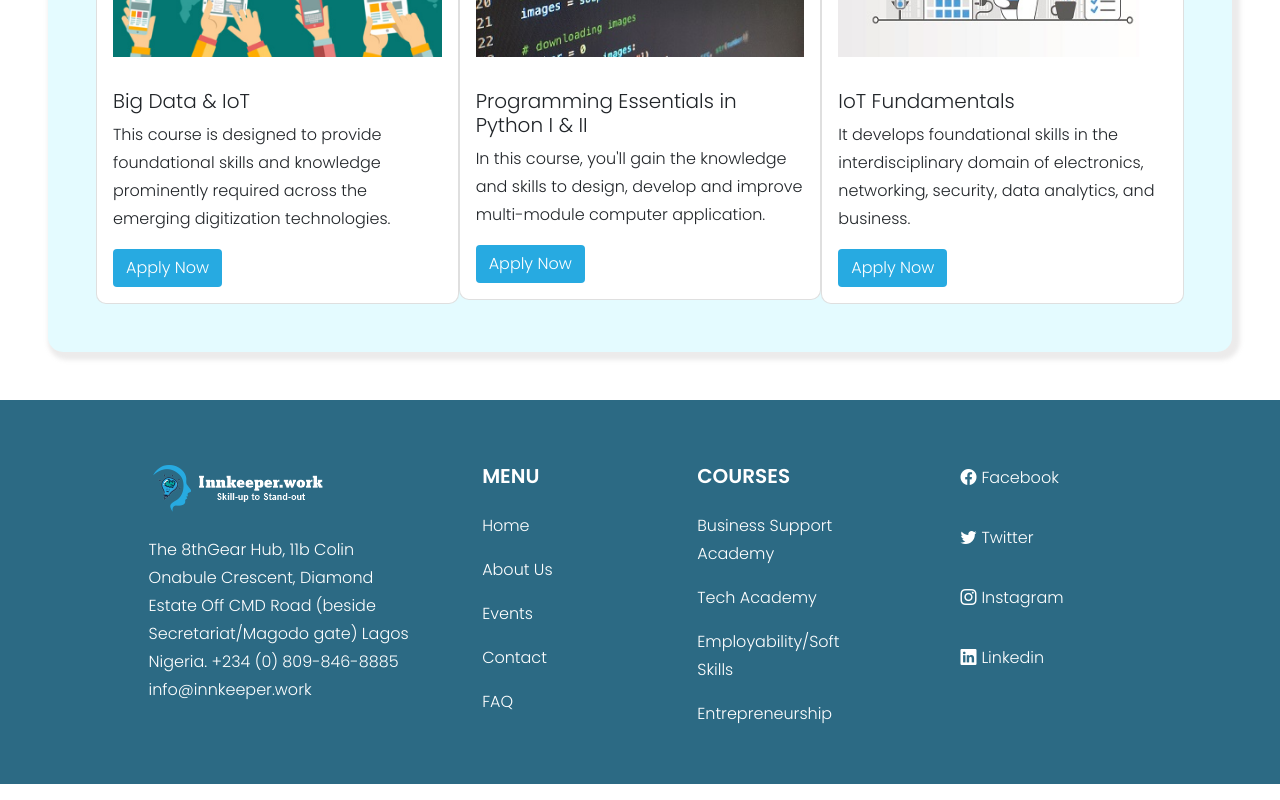
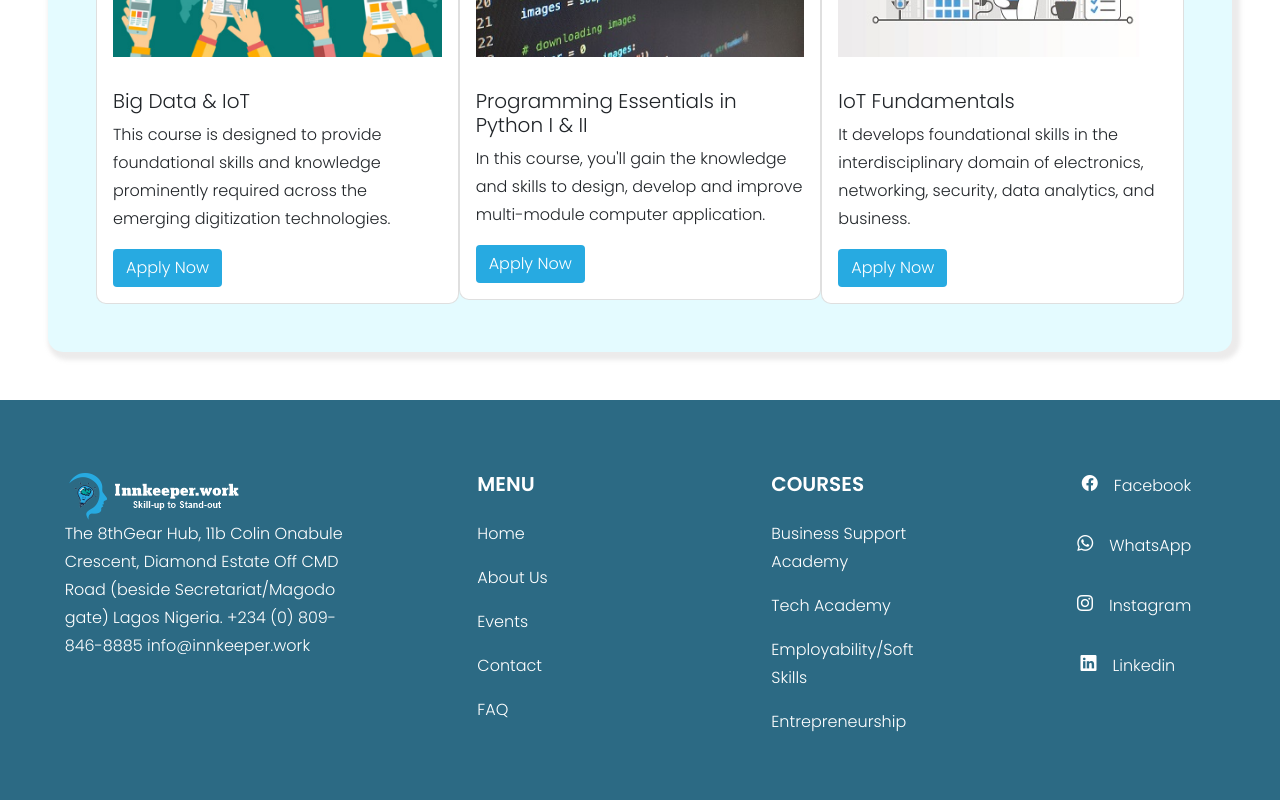
Before and after one commit to innkeeper-work/innkeeper.work_lms, a React (Create React App) app: page /iot in a window 1280 px wide. Shown: the part 1914-2714 px from the top of the page. Built offline with nearby package versions, Linux system fonts and the light colour scheme.

Commit message:
switchecd Error404 and Footer icons and set their responsiveness according to design specs

```diff
--- a/src/components/Footer.js
+++ b/src/components/Footer.js
@@ -2,186 +2,61 @@ import React from 'react';
 import innkeeperlogo from '../images/innkeeperlogo.png';
 import {
   FacebookIcon,
-  TwitterIcon,
+  WhatsAppIcon,
   InstagramIcon,
   LinkedInIcon,
 } from '../components/Icons';
 
-
 const Footer = () => {
   return (
     <>
-      <footer className="text-left text-lg-start bgSoft">
-        <div className="card-body herotextWhite">
-          <div className="container text-left text-lg-start mt-5">
-            <div className="row mt-3 ms-5">
-              <div className="col-md-3 col-lg-4 col-xl-3 mx-auto mb-4">
+      <footer className=" bgSoft ">
+        <div className="container-fluid  justify-content-evenly p-4">
+          <div className="row herotextWhite d-flex justify-content-evenly mt-5">
+            <div className="col-md-3 col-lg-4 col-xl-3 mx-auto">
               <img src={innkeeperlogo} alt="Innkeeper.work" />
-                <h5 className="text-uppercase fw-bold mb-4">
-                  <span />
-                </h5>
+
               <p>
-                  The 8thGear Hub, 11b Colin Onabule Crescent, Diamond Estate
-                  Off CMD Road (beside Secretariat/Magodo gate) Lagos Nigeria.
-                  +234 (0) 809-846-8885 info@innkeeper.work
+                The 8thGear Hub, 11b Colin Onabule Crescent, Diamond Estate Off
+                CMD Road (beside Secretariat/Magodo gate) Lagos Nigeria. +234
+                (0) 809-846-8885 info@innkeeper.work
               </p>
             </div>
 
-              <div className="col-md-2 col-lg-2 col-xl-2 mx-auto mb-4 d-none d-md-block ms-5">
+            <div className="col-md-2 col-lg-2 col-xl-2 mx-auto mb-4 d-none d-md-block ms-3 ps-5 gs-5">
               <h5 className="text-uppercase fw-bold mb-4">Menu</h5>
-                <p>
-                  <a
-                    href="#!"
-                    className="text-reset"
-                    style={{ textDecoration: 'none' }}
-                  >
-                    Home
-                  </a>
-                </p>
-                <p>
-                  <a
-                    href="#!"
-                    className="text-reset"
-                    style={{ textDecoration: 'none' }}
-                  >
-                    About Us
-                  </a>
-                </p>
-                <p>
-                  <a
-                    href="#!"
-                    className="text-reset"
-                    style={{ textDecoration: 'none' }}
-                  >
-                    Events
-                  </a>
-                </p>
-                <p>
-                  <a
-                    href="#!"
-                    className="text-reset"
-                    style={{ textDecoration: 'none' }}
-                  >
-                    Contact
-                  </a>
-                </p>
-                <p>
-                  <a
-                    href="#!"
-                    className="text-reset"
-                    style={{ textDecoration: 'none' }}
-                  >
-                    FAQ
-                  </a>
-                </p>
+              <p>Home</p>
+              <p>About Us</p>
+              <p>Events</p>
+              <p>Contact</p>
+              <p>FAQ</p>
             </div>
 
-              <div className="col-md-2 col-lg-2 col-xl-2 mx-auto mb-4 d-none d-md-block">
+            <div className="col-md-2 col-lg-2 col-xl-2 mx-auto mb-4 d-none d-md-block ms-5 ps-5 gs-5">
               <h5 className="text-uppercase fw-bold mb-4">Courses</h5>
-                <p>
-                  <a
-                    href="#!"
-                    className="text-reset"
-                    style={{ textDecoration: 'none' }}
-                  >
-                    Business Support Academy
-                  </a>
-                </p>
-                <p>
-                  <a
-                    href="#!"
-                    className="text-reset"
-                    style={{ textDecoration: 'none' }}
-                  >
-                    Tech Academy
-                  </a>
-                </p>
-                <p>
-                  <a
-                    href="#!"
-                    className="text-reset"
-                    style={{ textDecoration: 'none' }}
-                  >
-                    Employability/Soft Skills
-                  </a>
-                </p>
-                <p>
-                  <a
-                    href="#!"
-                    className="text-reset"
-                    style={{ textDecoration: 'none' }}
-                  >
-                    Entrepreneurship
-                  </a>
-                </p>
+              <p>Business Support Academy</p>
+              <p>Tech Academy</p>
+              <p>Employability/Soft Skills</p>
+              <p>Entrepreneurship</p>
             </div>
 
-
-              <div className="col-md-4 col-lg-3 col-xl-3 mx-auto mb-md-0 mb-4 sm-3">
-                <div className="d-flex d-md-block ms-5 flex-wrap">
-                  <p>
-                    <a
-                      className="btnText d-flex"
-                      href="https://facebook.com/"
-                      style={{ textDecoration: 'none', marginRight: '50px' }}
-                    >
+            <div className="col-md-2 col-lg-2 col-xl-2 mx-auto gs-5 mx-auto mb-md-0 mb-4 sm-3">
+              <div className="d-flex justify-content-evenly d-md-block">
+                <div className="btnText d-flex justify-content-end px-4 pb-3">
                   <FacebookIcon />
-                      <p
-                        className="d-none d-md-block "
-                        style={{ textDecoration: 'none', marginLeft: '5px' }}
-                      >
-                        Facebook
-                      </p>
-                    </a>
-                  </p>
-                  <p>
-                    <a
-                      className="btnText d-flex"
-                      href="https://twitter.com/"
-                      style={{ textDecoration: 'none', marginRight: '50px' }}
-                    >
-                      <TwitterIcon />
-                      <p
-                        className="d-none d-md-block "
-                        style={{ textDecoration: 'none', marginLeft: '5px' }}
-                      >
-                        {' '}
-                        Twitter
-                      </p>
-                    </a>
-                  </p>
-                  <p>
-                    <a
-                      className="btnText d-flex"
-                      href="https://instagram.com/"
-                      style={{ textDecoration: 'none', marginRight: '50px' }}
-                    >
+                  <p className="d-none d-md-block ms-3">Facebook</p>
+                </div>
+                <div className="btnText d-flex justify-content-end px-4 pb-3">
+                  <WhatsAppIcon />
+                  <p className="d-none d-md-block ms-3">WhatsApp</p>
+                </div>
+                <div className="btnText d-flex justify-content-end px-4 pb-3">
                   <InstagramIcon />
-                      <p
-                        className="d-none d-md-block "
-                        style={{ textDecoration: 'none', marginLeft: '5px' }}
-                      >
-                        {' '}
-                        Instagram
-                      </p>
-                    </a>
-                  </p>
-                  <p>
-                    <a
-                      className="btnText d-flex"
-                      href="https://linked.com/"
-                      style={{ textDecoration: 'none', marginRight: '50px' }}
-                    >
+                  <p className="d-none d-md-block ms-3">Instagram</p>
+                </div>
+                <div className="btnText d-flex justify-content-end px-4 pb-3">
                   <LinkedInIcon />
-                      <p
-                        className="d-none d-md-block "
-                        style={{ textDecoration: 'none', marginLeft: '5px' }}
-                      >
-                        {' '}
-                        Linkedin
-                      </p>
-                    </a>
-                  </p>
+                  <p className="d-none d-md-block ms-3 me-3">Linkedin</p>
                 </div>
               </div>
             </div>
@@ -190,7 +65,6 @@ const Footer = () => {
       </footer>
     </>
   );
-
 };
 
 export default Footer;
--- a/src/components/Hero.js
+++ b/src/components/Hero.js
@@ -1,7 +1,7 @@
-import React from "react";
-import heroimage from "../images/heroimage.png";
-import Navbar from "./Navbar";
-import { GetStartedButton } from "../components/Buttons";
+import React from 'react';
+import heroimage from '../images/heroimage.png';
+import Navbar from './Navbar';
+import { GetStartedButton } from '../components/Buttons';
 
 export let HomepageHero = () => {
   return (
@@ -19,7 +19,7 @@ export let HomepageHero = () => {
         <div className="col-lg-7 ps-5 col-md-6 py-5">
           <h1 className="herotextWhite">
             Upskill for this&nbsp;
-            <span className="herotextColored">Digital age.</span>
+            <span className="herotextColored d-flex">Digital age.</span>
           </h1>
           <p className="herotextWhite">
             Mentored Upskilling For Improved Learning Opportunities. Get the
--- a/src/components/Icons.js
+++ b/src/components/Icons.js
@@ -28,14 +28,14 @@ export const CreditCardIcon = () => {
 export const FacebookIcon = () => {
   return (
     <div>
-     <i class="bi bi-facebook"></i>
+      <i class="bi bi-facebook"></i>
     </div>
   );
 };
-export const TwitterIcon = () => {
+export const WhatsAppIcon = () => {
   return (
     <div>
-      <i class="bi bi-twitter"></i>
+      <i class="bi bi-whatsapp"></i>
     </div>
   );
 };
--- a/src/pages/Error404.js
+++ b/src/pages/Error404.js
@@ -1,7 +1,7 @@
 import React from 'react';
 import img404 from '../images/404.png';
 import { FacebookIcon } from '../components/Icons';
-import { TwitterIcon } from '../components/Icons';
+import { WhatsAppIcon } from '../components/Icons';
 import { InstagramIcon } from '../components/Icons';
 import { LinkedInIcon } from '../components/Icons';
 import { Home } from '../components/Buttons';
@@ -10,8 +10,8 @@ import { ContactUs } from '../components/Buttons';
 const Error404 = () => {
   return (
     <div className="row">
-      <div className="col-md-6 col-lg-6 col-sm-6 col-xs-12 g-0">
-        <div className="card-body  col-md-6 col-lg-6 col-sm-6 col-xs-12 g-2 m-auto d-flex justify-content-center d-sm-none">
+      <div className="col-md-6 col-lg-6 col-sm-6 col-xs-12 g-4">
+        <div className="card-body  col-md-6 col-lg-6 col-sm-6 col-xs-12 g-4 m-auto d-flex justify-content-center d-sm-none">
           <h5 className="herotextColored">
             <strong>UH OH! Page Not Found</strong>
           </h5>
@@ -19,45 +19,28 @@ const Error404 = () => {
         <img className="card-img-top" src={img404} alt="error_page" />
       </div>
 
-      <div className="card-body  col-md-6 col-lg-6 col-sm-6 col-xs-12 g-2 m-auto">
+      <div className="card-body  container col-md-6 col-lg-6 col-sm-6 col-xs-12 g-2 m-auto p-4">
         <h5 className="herotextColored d-none d-sm-block">
           <strong>UH OH! Page Not Found</strong>
         </h5>
-        <p className="pb-4">
+        <p className="pb-4 g-4 d-flex justify-content-center">
           The page you are looking for does not exist. Please click on the
           buttons below to either go back to the homepage or contact us
         </p>
 
         <div className="row d-flex justify-content-center g-4">
-          <div className="btn d-flex justify-content-evenly g-2 p-auto">
+          <div className="btn d-flex justify-content-evenly g-4 p-auto">
             <Home />
             <ContactUs />
           </div>
 
-          <div className=" d-flex justify-content-evenly g-2 p-auto">
-            <a
-              className="herotextColored"
-              href="https://facebook.com/innkeeper.work/"
-            >
+          <div className="d-flex justify-content-evenly g-5 p-auto herotextColored m-4">
             <FacebookIcon />
-            </a>
-            <a
-              className="herotextColored"
-              href="https://instagram.com/innkeeperwork"
-            >
             <InstagramIcon />
-            </a>
-            <a className="herotextColored" href="#!">
-              <TwitterIcon />
-            </a>
-            <a
-              className="herotextColored"
-              href="https://linkedin.com/company/innkeeper-work"
-            >
+            <WhatsAppIcon />
             <LinkedInIcon />
-            </a>
           </div>
-          <div>
+
           <br />
           <br />
           <br />
@@ -69,7 +52,6 @@ const Error404 = () => {
         </div>
       </div>
     </div>
-    </div>
   );
 };
 
```
Lines whose indentation alone changed are shown as unchanged.
